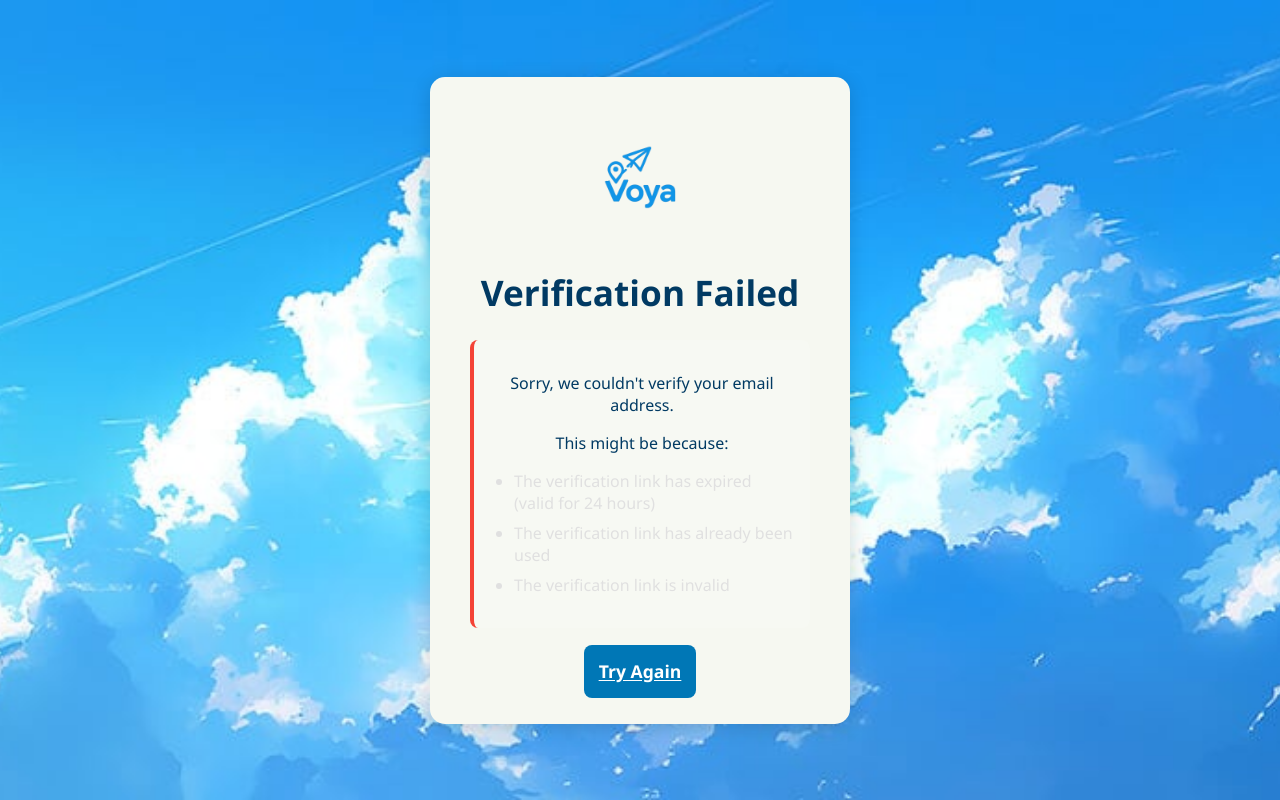
After one commit to Shujimaki/voya, a Flask app: page /verify-email/1 in a window 1280 px wide. The commit adds this page. Run offline with Flask 3, Linux system fonts and the light colour scheme.

Commit message:
Added Email Registration and Login with OTP Verification

```diff
--- a/app.py
+++ b/app.py
@@ -7,9 +7,36 @@ from datetime import datetime, timedelta
 from functools import wraps
 import re
 import bcrypt
+from flask_mail import Mail, Message
+from itsdangerous import URLSafeTimedSerializer
+from email_validator import validate_email, EmailNotValidError
+from dotenv import load_dotenv
+import logging
+
+# Configure logging
+logging.basicConfig(level=logging.DEBUG)
+logger = logging.getLogger(__name__)
+
+# Load environment variables from .env file
+load_dotenv()
 
 app = Flask(__name__)
 app.secret_key = os.urandom(24)  # Required for session management
+
+# Email configuration
+app.config['MAIL_SERVER'] = 'smtp.gmail.com'
+app.config['MAIL_PORT'] = 587
+app.config['MAIL_USE_TLS'] = True
+app.config['MAIL_USERNAME'] = os.environ.get('MAIL_USERNAME')
+app.config['MAIL_PASSWORD'] = os.environ.get('MAIL_PASSWORD')
+app.config['MAIL_DEFAULT_SENDER'] = os.environ.get('MAIL_USERNAME')
+
+logger.debug(f"Mail username configured: {app.config['MAIL_USERNAME']}")
+if not app.config['MAIL_USERNAME'] or not app.config['MAIL_PASSWORD']:
+    logger.error("Email credentials not found in environment variables!")
+
+mail = Mail(app)
+serializer = URLSafeTimedSerializer(app.secret_key)
 
 def init_db():
     create_db = not os.path.exists(DB_NAME)
@@ -18,12 +45,16 @@ def init_db():
     c = conn.cursor()
 
     if create_db:
-        # Create users table
+        # Create users table with nullable username for the email verification step
         c.execute('''
             CREATE TABLE IF NOT EXISTS users (
                 id INTEGER PRIMARY KEY AUTOINCREMENT,
-                username TEXT NOT NULL UNIQUE,
-                password TEXT NOT NULL
+                username TEXT UNIQUE,
+                email TEXT NOT NULL UNIQUE,
+                password TEXT,
+                email_verified BOOLEAN DEFAULT 0,
+                verification_token TEXT,
+                token_expiry TIMESTAMP
             )
         ''')
 
@@ -67,6 +98,57 @@ def init_db():
         ''')
 
         conn.commit()
+    else:
+        # Ensure all tables exist and have the correct schema
+        try:
+            # Check if users table needs email verification columns
+            c.execute("PRAGMA table_info(users)")
+            columns = {row[1] for row in c.fetchall()}
+
+            if 'email_verified' not in columns:
+                c.execute("ALTER TABLE users ADD COLUMN email_verified BOOLEAN DEFAULT 0")
+            if 'verification_token' not in columns:
+                c.execute("ALTER TABLE users ADD COLUMN verification_token TEXT")
+            if 'token_expiry' not in columns:
+                c.execute("ALTER TABLE users ADD COLUMN token_expiry TIMESTAMP")
+
+            # Ensure other tables exist
+            c.execute('''CREATE TABLE IF NOT EXISTS trips (
+                id INTEGER PRIMARY KEY AUTOINCREMENT,
+                user_id INTEGER NOT NULL,
+                destination TEXT NOT NULL,
+                arrival_date TEXT NOT NULL,
+                departure_date TEXT NOT NULL,
+                FOREIGN KEY (user_id) REFERENCES users(id) ON DELETE CASCADE
+            )''')
+
+            c.execute('''CREATE TABLE IF NOT EXISTS stops (
+                id INTEGER PRIMARY KEY AUTOINCREMENT,
+                trip_id INTEGER NOT NULL,
+                user_id INTEGER NOT NULL,
+                action TEXT NOT NULL,
+                time TEXT NOT NULL,
+                date TEXT NOT NULL,
+                destination TEXT NOT NULL,
+                route TEXT NOT NULL,
+                FOREIGN KEY (trip_id) REFERENCES trips(id) ON DELETE CASCADE,
+                FOREIGN KEY (user_id) REFERENCES users(id) ON DELETE CASCADE
+            )''')
+
+            c.execute('''CREATE TABLE IF NOT EXISTS route_steps (
+                id INTEGER PRIMARY KEY AUTOINCREMENT,
+                stop_id INTEGER NOT NULL,
+                step_order INTEGER NOT NULL,
+                step_text TEXT NOT NULL,
+                FOREIGN KEY (stop_id) REFERENCES stops(id) ON DELETE CASCADE
+            )''')
+
+            conn.commit()
+        except sqlite3.OperationalError as e:
+            # If anything goes wrong, log the error but don't crash
+            logger.error(f"Database migration failed: {str(e)}")
+            conn.rollback()
+
     conn.close()
 
 # Database configuration
@@ -167,6 +249,58 @@ def is_valid_password(password):
         return False
     return True
 
+def send_verification_email(email):
+    try:
+        token = serializer.dumps(email, salt='email-verification')
+        verification_link = url_for('verify_email', token=token, _external=True)
+
+        msg = Message('Verify your email address',
+                     recipients=[email])
+        msg.body = f'''Please verify your email address by clicking the following link:
+{verification_link}
+
+This link will expire in 24 hours.
+'''
+        mail.send(msg)
+        logger.debug(f"Verification email sent to {email}")
+        return token
+    except Exception as e:
+        logger.error(f"Failed to send verification email: {str(e)}")
+        raise
+
+def is_valid_email(email):
+    try:
+        validation = validate_email(email, check_deliverability=True)
+        return True, validation.normalized
+    except EmailNotValidError as e:
+        return False, str(e)
+
+@app.route('/verify-email/<token>')
+def verify_email(token):
+    try:
+        email = serializer.loads(token, salt='email-verification', max_age=86400)  # 24 hours
+        conn = get_db_connection()
+        c = conn.cursor()
+
+        # First check if the token matches a user
+        c.execute("SELECT verification_token FROM users WHERE email = ? AND verification_token = ?",
+                 (email, token))
+        user = c.fetchone()
+        if not user:
+            logger.error("Invalid or expired token")
+            return render_template('email_verification_error.html')
+
+        # Update the user's verification status but keep the token for registration completion
+        c.execute("UPDATE users SET email_verified = 1 WHERE email = ?", (email,))
+        conn.commit()
+        conn.close()
+
+        # Pass the token to the registration completion page
+        return redirect(url_for('register', token=token))
+    except Exception as e:
+        logger.error(f"Email verification failed: {str(e)}")
+        return render_template('email_verification_error.html')
+
 @app.route('/login', methods=['GET', 'POST'])
 def login():
     # Redirect if already logged in
@@ -175,26 +309,31 @@ def login():
         return redirect_response
 
     if request.method == 'POST':
-        username = request.form.get('username')
+        identifier = request.form.get('identifier')  # Can be username or email
         password = request.form.get('password')
 
-        if not username or not password:
+        if not identifier or not password:
             return render_template('login.html', error='All fields are required')
 
         conn = get_db_connection()
         c = conn.cursor()
-        # Use parameterized query to prevent SQL injection
-        c.execute("SELECT id, password FROM users WHERE username = ?", (username,))
+
+        # Check if identifier is username or email
+        c.execute("SELECT id, username, password, email_verified FROM users WHERE username = ? OR email = ?",
+                 (identifier, identifier))
         user = c.fetchone()
         conn.close()
 
-        if user and bcrypt.checkpw(password.encode('utf-8'), user[1]):
+        if user and user[3] == 0:  # email not verified
+            return render_template('login.html', error='Please verify your email address first')
+
+        if user and bcrypt.checkpw(password.encode('utf-8'), user[2]):
             session.clear()  # Clear any existing session first
             session['user_id'] = user[0]
-            session['username'] = username
+            session['username'] = user[1]
             session.permanent = True  # Make session persistent
             return redirect(url_for('dashboard'))
-        return render_template('login.html', error='Invalid username or password')
+        return render_template('login.html', error='Invalid username/email or password')
 
     return render_template('login.html')
 
@@ -206,49 +345,97 @@ def register():
         return redirect_response
 
     if request.method == 'POST':
-        username = request.form.get('username')
-        password = request.form.get('password')
-        confirm_password = request.form.get('confirm_password')
+        if 'verify_email' in request.form:
+            # Step 1: Email verification
+            email = request.form.get('email')
+            logger.debug(f"Processing email verification for: {email}")
 
-        if not username or not password or not confirm_password:
-            return render_template('register.html', error='All fields are required')
+            is_valid, normalized_email = is_valid_email(email)
+            if not is_valid:
+                logger.debug(f"Invalid email: {normalized_email}")
+                return render_template('register.html', error=normalized_email)
 
-        if password != confirm_password:
-            return render_template('register.html', error='Passwords do not match')
+            conn = get_db_connection()
+            c = conn.cursor()
+            try:
+                c.execute("SELECT id FROM users WHERE email = ?", (normalized_email,))
+                if c.fetchone():
+                    logger.debug(f"Email already registered: {normalized_email}")
+                    return render_template('register.html', error='Email already registered')
 
-        if not is_valid_password(password):
-            return render_template('register.html',
-                                error='Password must be at least 8 characters long and contain uppercase and lowercase letters')
+                token = send_verification_email(normalized_email)
+                expiry = datetime.now() + timedelta(days=1)
 
-        conn = get_db_connection()
-        c = conn.cursor()
+                c.execute("INSERT INTO users (email, verification_token, token_expiry) VALUES (?, ?, ?)",
+                         (normalized_email, token, expiry))
+                conn.commit()
+                logger.debug(f"User record created with verification token for: {normalized_email}")
 
-        try:
-            # Check if username exists using parameterized query
-            c.execute("SELECT id FROM users WHERE username = ?", (username,))
-            if c.fetchone():
-                return render_template('register.html', error='Username already exists')
+                return render_template('verify_email_sent.html', email=normalized_email)
+            except Exception as e:
+                logger.error(f"Error in email verification: {str(e)}")
+                conn.rollback()
+                return render_template('register.html', error='Failed to send verification email')
+            finally:
+                conn.close()
 
-            # Hash password and create new user
-            hashed = bcrypt.hashpw(password.encode('utf-8'), bcrypt.gensalt())
-            c.execute("INSERT INTO users (username, password) VALUES (?, ?)",
-                     (username, hashed))
-            conn.commit()
+        else:
+            # Step 2: Complete registration after email verification
+            username = request.form.get('username')
+            password = request.form.get('password')
+            confirm_password = request.form.get('confirm_password')
+            token = request.form.get('token')
 
-            # Set up secure session
-            session.clear()
-            session['user_id'] = c.lastrowid
-            session['username'] = username
-            session.permanent = True
+            logger.debug(f"Processing registration completion for token: {token}")
 
-            return redirect(url_for('dashboard'))
-        except Exception as e:
-            conn.rollback()
-            return render_template('register.html', error='Registration failed')
-        finally:
-            conn.close()
+            if not username or not password or not confirm_password:
+                return render_template('register.html', token=token, error='All fields are required')
 
-    return render_template('register.html')
+            if password != confirm_password:
+                return render_template('register.html', token=token, error='Passwords do not match')
+
+            if not is_valid_password(password):
+                return render_template('register.html', token=token,
+                                    error='Password must be at least 8 characters long and contain uppercase and lowercase letters')
+
+            conn = get_db_connection()
+            c = conn.cursor()
+
+            try:
+                c.execute("SELECT id, email FROM users WHERE verification_token = ?", (token,))
+                user = c.fetchone()
+                if not user:
+                    logger.debug("Invalid or expired verification token")
+                    return render_template('register.html', error='Invalid verification token')
+
+                c.execute("SELECT id FROM users WHERE username = ?", (username,))
+                if c.fetchone():
+                    return render_template('register.html', token=token, error='Username already exists')
+
+                hashed = bcrypt.hashpw(password.encode('utf-8'), bcrypt.gensalt())
+                c.execute("""UPDATE users
+                           SET username = ?, password = ?, email_verified = 1,
+                               verification_token = NULL, token_expiry = NULL
+                           WHERE id = ?""",
+                         (username, hashed, user[0]))
+                conn.commit()
+                logger.debug(f"Registration completed for user: {username}")
+
+                session.clear()
+                session['user_id'] = user[0]
+                session['username'] = username
+                session.permanent = True
+
+                return redirect(url_for('dashboard'))
+            except Exception as e:
+                logger.error(f"Error in registration completion: {str(e)}")
+                conn.rollback()
+                return render_template('register.html', token=token, error='Registration failed')
+            finally:
+                conn.close()
+
+    token = request.args.get('token')
+    return render_template('register.html', token=token)
 
 @app.route('/logout')
 def logout():
--- a/requirements.txt
+++ b/requirements.txt
@@ -2,3 +2,8 @@ Flask==2.3.3
 Flask-Session
 gunicorn
 bcrypt
+Flask-Mail
+itsdangerous
+PyJWT
+email-validator
+python-dotenv
--- a/static/styles.css
+++ b/static/styles.css
@@ -1642,6 +1642,50 @@ input[type="text"] {
     text-decoration: underline;
 }
 
+/* Email verification styles */
+.verification-message {
+    text-align: center;
+    margin: 1.5rem 0;
+    padding: 1rem;
+    border-radius: 8px;
+    background-color: rgba(255, 255, 255, 0.1);
+}
+
+.verification-message strong {
+    color: #4a9eff;
+}
+
+.verification-message.success {
+    border-left: 4px solid #4CAF50;
+}
+
+.verification-message.error {
+    border-left: 4px solid #f44336;
+}
+
+.verification-message ul {
+    text-align: left;
+    margin: 1rem 0;
+    padding-left: 1.5rem;
+}
+
+.verification-message li {
+    margin: 0.5rem 0;
+    color: #e0e0e0;
+}
+
+.email-hint {
+    display: block;
+    margin-top: 0.25rem;
+    font-size: 0.875rem;
+    color: #a0a0a0;
+}
+
+.auth-actions {
+    margin-top: 2rem;
+    text-align: center;
+}
+
 /* Footer Styles */
 .site-footer {
     background-color: #013A63;
--- /dev/null
+++ b/templates/email_verification_error.html
@@ -0,0 +1,35 @@
+<!DOCTYPE html>
+<html lang="en">
+<head>
+    <meta charset="UTF-8">
+    <meta name="viewport" content="width=device-width, initial-scale=1.0">
+    <meta http-equiv="Cache-Control" content="no-cache, no-store, must-revalidate">
+    <meta http-equiv="Pragma" content="no-cache">
+    <meta http-equiv="Expires" content="0">
+    <title>Verification Error - Voya</title>
+    <link rel="stylesheet" href="{{ url_for('static', filename='styles.css') }}">
+</head>
+<body>
+    <div class="auth-bg"></div>
+    <div class="auth-container">
+        <div class="auth-box">
+            <a href="/" class="logo auth-logo">
+                <img src="{{ url_for('static', filename='logo.png') }}" alt="Voya Logo">
+            </a>
+            <h1>Verification Failed</h1>
+            <div class="verification-message error">
+                <p>Sorry, we couldn't verify your email address.</p>
+                <p>This might be because:</p>
+                <ul>
+                    <li>The verification link has expired (valid for 24 hours)</li>
+                    <li>The verification link has already been used</li>
+                    <li>The verification link is invalid</li>
+                </ul>
+            </div>
+            <div class="auth-actions">
+                <a href="{{ url_for('register') }}" class="auth-btn">Try Again</a>
+            </div>
+        </div>
+    </div>
+</body>
+</html>
--- a/templates/login.html
+++ b/templates/login.html
@@ -22,8 +22,8 @@
             {% endif %}
             <form method="post" class="auth-form" id="login-form">
                 <div class="form-group">
-                    <label for="username">Username</label>
-                    <input type="text" id="username" name="username" required autocomplete="off">
+                    <label for="identifier">Email or Username</label>
+                    <input type="text" id="identifier" name="identifier" required autocomplete="off">
                 </div>
                 <div class="form-group">
                     <label for="password">Password</label>
```
Also changed, not shown: templates/email_verified.html (added, +30 -0 lines), templates/register.html (+22 -1 lines), templates/verify_email_sent.html (added, +31 -0 lines), voya.db, 1 other file.
